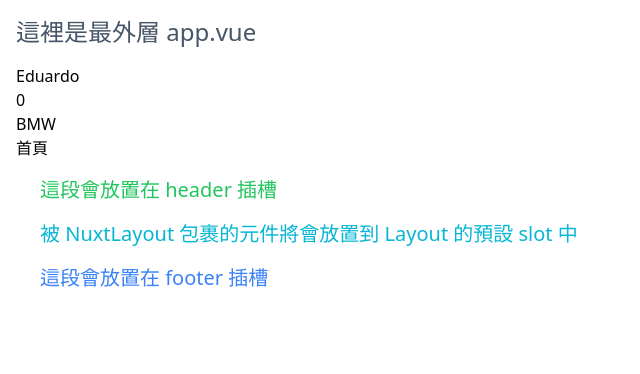
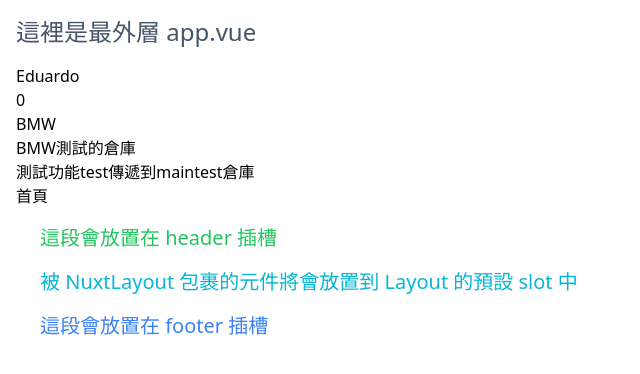
Before and after one commit to JianTing321/myNuxt, a Nuxt app: page /pinia in a window 1280 px wide. Shown: the top 374 px of the page, without its empty margins (0-640 px from the left). Built offline with nearby package versions, Linux system fonts and the light colour scheme.

Commit message:
pinia第二倉庫設定(get)

```diff
--- a/pages/pinia.vue
+++ b/pages/pinia.vue
@@ -3,6 +3,10 @@
 		<div>{{ name }}</div>
 		<button v-on:click="counter += 2">{{ counter }}</button>
 		<div>{{ car }}</div>
+		<div>{{otherGetter}}</div>
+
+		<button v-on:Click="main.getList">測試功能test傳遞到maintest倉庫</button>
+
 		<div><nuxt-link to="/">首頁</nuxt-link></div>
 	</div>
 </template>
@@ -13,10 +17,15 @@
 export default defineComponent({
 	setup() {
 		const main = useMainStore()
+		const test = useTestStore()
 		// extract specific store properties
-		const { counter, doubleCounter, name, car } = storeToRefs(main)
+		const { counter, doubleCounter, name, car,otherGetter } = storeToRefs(main)
+		// const {...state } = storeToRefs(test)
+
 		return {
 			// gives access to the whole store in the template
+			// ...state,
+			otherGetter,
 			main,
 			// gives access only to specific state or getter
 			counter,
--- a/stores/main.ts
+++ b/stores/main.ts
@@ -1,6 +1,7 @@
 // import { defineStore } from 'pinia'
 // main is the name of the store. It is unique across your application
 // and will appear in devtools
+// import { useTestStore } from './test'
 export const useMainStore = defineStore('main', {
 	// a function that returns a fresh state
 	state: () => ({
@@ -16,6 +17,12 @@ export const useMainStore = defineStore('main', {
 		doubleCounterPlusOne(): number {
 			return this.doubleCounter + 1
 		},
+
+		// 取得useTestStore的store
+		otherGetter(state) {
+			const otherStore = useTestStore()
+			return state.car + otherStore.set
+		},
 	},
 	// optional actions
 	actions: {
@@ -23,5 +30,10 @@ export const useMainStore = defineStore('main', {
 			// `this` is the store instance
 			this.counter = 0
 		},
+		getList() {
+			// console.log("object");
+			// console.log(useTestStore().testSet);
+			console.log("object");
+		},
 	},
 })
--- /dev/null
+++ b/stores/test.ts
@@ -0,0 +1,14 @@
+// import { defineStore } from 'pinia'
+// main is the name of the store. It is unique across your application
+// and will appear in devtools
+export const useTestStore = defineStore('test', {
+	// a function that returns a fresh state
+	state: () => ({
+		set: '測試的倉庫',
+		testSet: 222
+	}),
+	getters: {
+		doubleCount: (state) => state.testSet * 2,
+	},
+
+})
```
Also changed, not shown: main.ts (+8 -8 lines).
